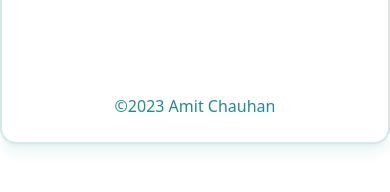
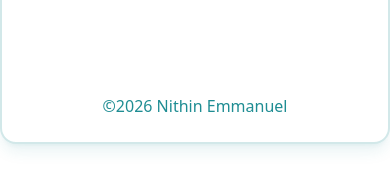
Before and after one commit to nithinpolepaka/portfolio, a Next.js app: page / in a window 390 px wide. Both pictures are taken after a click on the button "open menu". Shown: the part 573-765 px from the top of the page. Built offline with nearby package versions, Linux system fonts and the light colour scheme.

Commit message:
fix: replace mobile menu copyright with Nithin profile

```diff
--- a/src/components/utility/mobile-menu.tsx
+++ b/src/components/utility/mobile-menu.tsx
@@ -58,7 +58,7 @@ export default function MobileMenu({
                 ))}
                 <ThemeSwitch setClose={setOpenMenu} />
               </div>
-              <div className="absolute bottom-0 py-6">©2023 Amit Chauhan</div>
+              <div className="absolute bottom-0 py-6">©2026 Nithin Emmanuel</div>
             </Dialog.Panel>
           </Transition.Child>
         </div>
```
